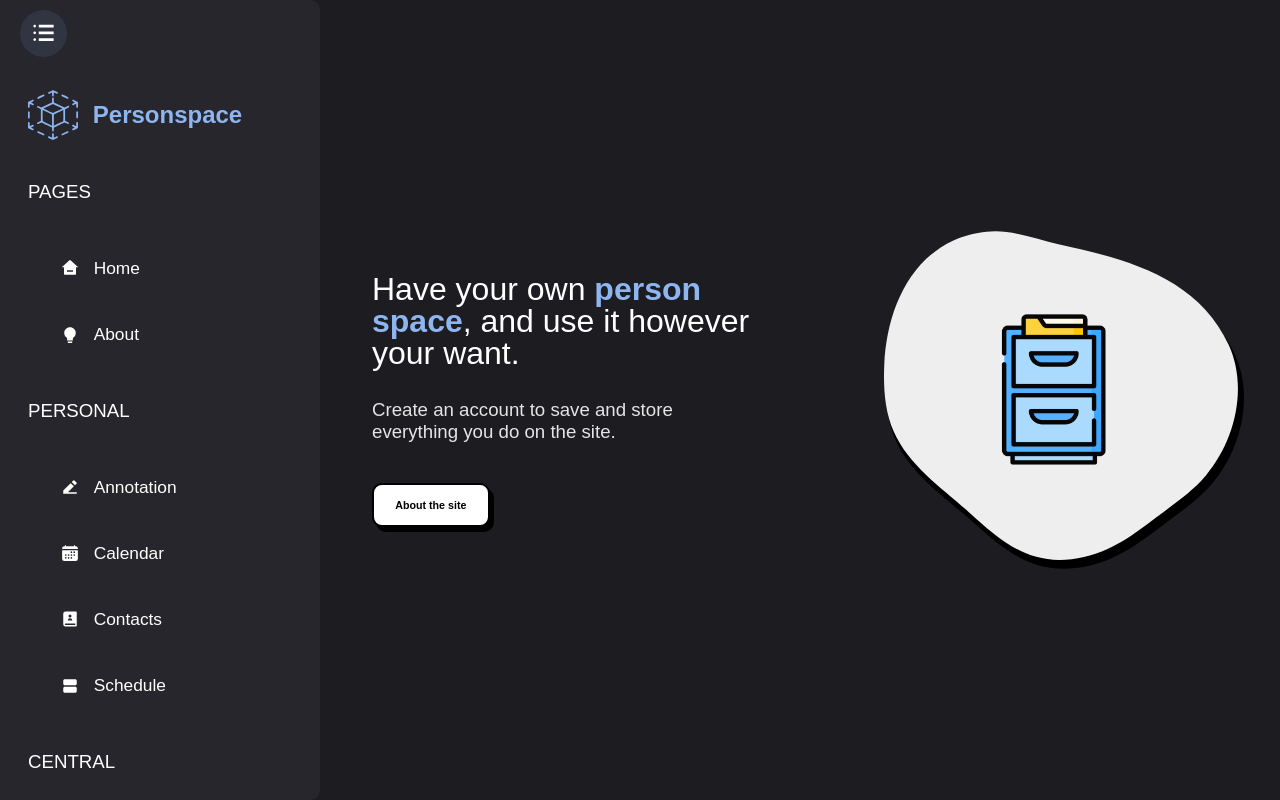
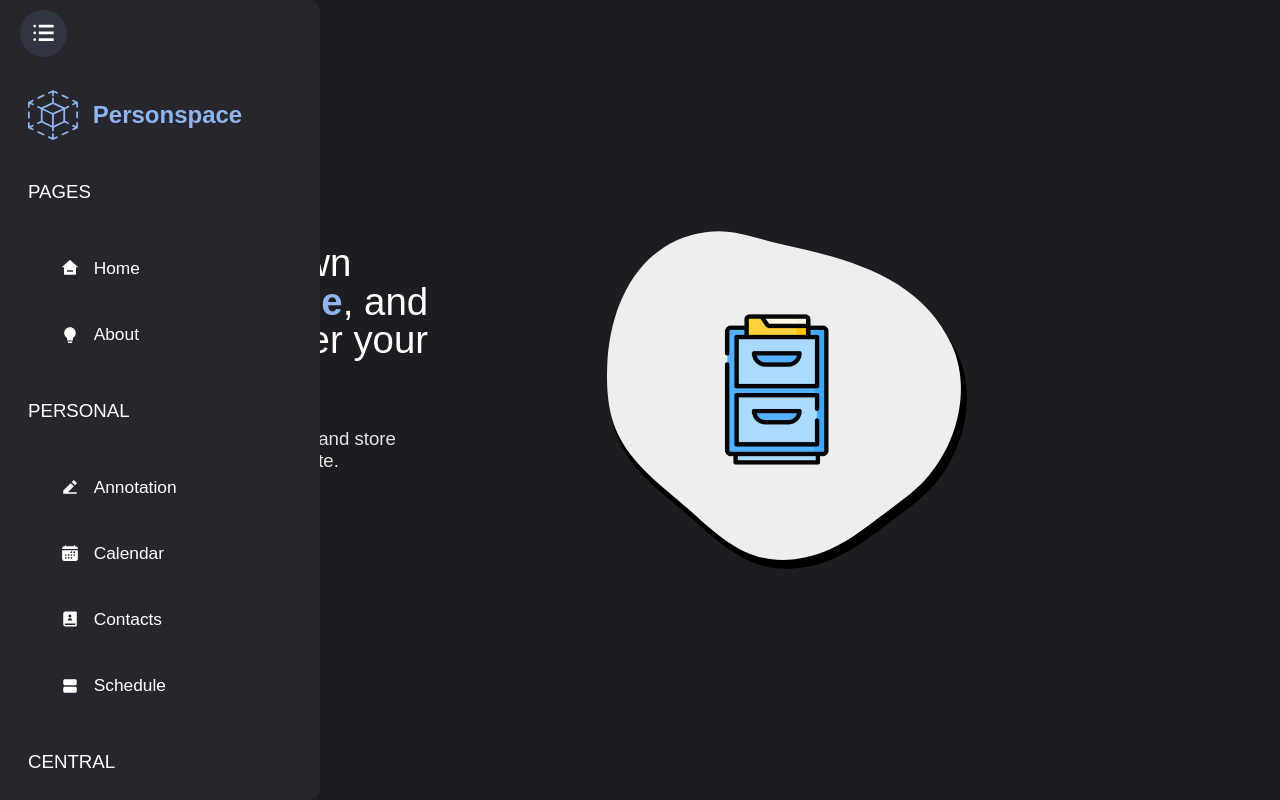
Before and after one commit to RichardPompeo/personspace, a Next.js app in the folder apps/web/: page / in a window 1280 px wide. Built offline with nearby package versions, Linux system fonts and the light colour scheme; a web font is replaced by a local one.

Commit message:
feat: added layout style and smalls changes in other styles

```diff
--- a/apps/web/styles/components/NavbarStyles.ts
+++ b/apps/web/styles/components/NavbarStyles.ts
@@ -3,10 +3,11 @@ import { styled } from "styled-components";
 export const Container = styled.nav`
   width: 20rem;
   height: 100vh;
+  z-index: 1;
   position: fixed;
+  overflow-y: auto;
   border-radius: 0 10px 10px 0;
   background-color: ${({ theme }) => theme.COLORS.PRIMARY};
-  overflow-y: auto;
 `;
 
 export const MButton = styled.button`
@@ -14,6 +15,7 @@ export const MButton = styled.button`
   display: flex;
   align-items: center;
   justify-content: center;
+  z-index: 1;
   cursor: pointer;
   padding: 12px;
   margin: 10px 20px;
@@ -42,9 +44,9 @@ export const LogoImg = styled.img`
   height: 50px;
 `;
 export const LogoText = styled.h2`
-  margin-left: 15px;
   color: #8eb5f0;
   font-size: 18pt;
+  margin-left: 15px;
 `;
 
 export const Navigation = styled.ul`
--- a/apps/web/styles/global.ts
+++ b/apps/web/styles/global.ts
@@ -7,10 +7,10 @@ export default createGlobalStyle`
     padding: 0;
     color: #fff;
     box-sizing: border-box;
-  }
+  };
 
   body {
+    font-family: 'Supreme', sans-serif;
     background-color: ${({ theme }) => theme.COLORS.BACKGROUND};
-    font-family: 'Supreme', sans-serif;
-  }
+  };
 `;
--- a/apps/web/styles/pages/HomeStyles.ts
+++ b/apps/web/styles/pages/HomeStyles.ts
@@ -2,22 +2,39 @@ import styled from "styled-components";
 
 export const Container = styled.main`
   display: flex;
-  width: 100vw;
+  width: 83vw;
   height: 100vh;
   align-items: center;
   flex-direction: row;
   justify-content: center;
+
+  @media (max-width: 900px) {
+    width: 100vw;
+  }
 `;
 
-export const HeaderContent = styled.div`
+export const HeaderContent = styled.article`
   display: flex;
   gap: 10vw;
-  margin-left: 21em;
   align-items: center;
   justify-content: center;
+`;
 
-  @media (max-width: 900px) {
-    margin-left: 0;
+export const Header = styled.div`
+  width: 30vw;
+
+  h1 + h2 {
+    margin: 30px 0 60px 0;
+  }
+
+  @media (max-width: 1500px) {
+    h1 + h2 {
+      margin: 30px 0 40px 0;
+    }
+  }
+
+  @media (max-width: 800px) {
+    width: 90vw;
   }
 `;
 
@@ -32,21 +49,7 @@ export const Title = styled.h1`
   }
 
   @media (max-width: 1635px) {
-    font-size: clamp(17pt, 2.5vw, 35pt);
-  }
-`;
-
-export const Header = styled.div`
-  width: 30vw;
-
-  h1 + h2 {
-    margin: 30px 0 60px 0;
-  }
-
-  @media (max-width: 1500px) {
-    h1 + h2 {
-      margin: 30px 0 40px 0;
-    }
+    font-size: clamp(20pt, 3vw, 35pt);
   }
 `;
 
@@ -56,13 +59,12 @@ export const SubTitle = styled.h2`
   color: #e5e5e5;
 
   @media (max-width: 1635px) {
-    font-size: clamp(11pt, 1.5vw, 14pt);
+    font-size: clamp(13pt, 1.5vw, 14pt);
   }
 `;
 
 export const Button = styled.button`
   padding: 1.3em 2em;
-
   color: ${({ theme }) => theme.COLORS.DEFAULT_TWO};
   cursor: pointer;
   font-size: clamp(10pt, 1vw, 12pt);
@@ -79,6 +81,10 @@ export const Button = styled.button`
   @media (max-width: 1200px) {
     padding: 1em 1em;
     box-shadow: 2px 3px;
+  }
+
+  @media (max-width: 800px) {
+    width: 100%;
   }
 `;
 
@@ -107,7 +113,7 @@ export const Img = styled.img`
     height: 360px;
   }
 
-  @media (max-width: 900px) {
+  @media (max-width: 800px) {
     display: none;
   }
 `;
```
Also changed, not shown: apps/web/styles/components/LayoutStyles.ts (added, +9 -0 lines).
